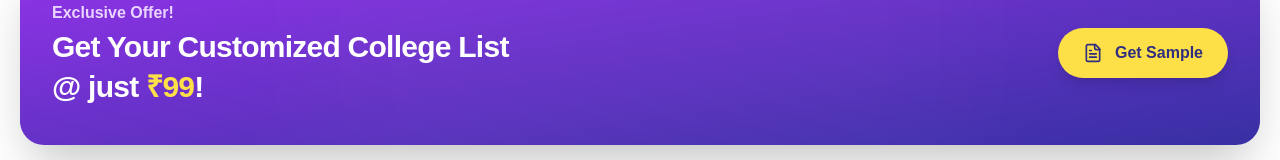
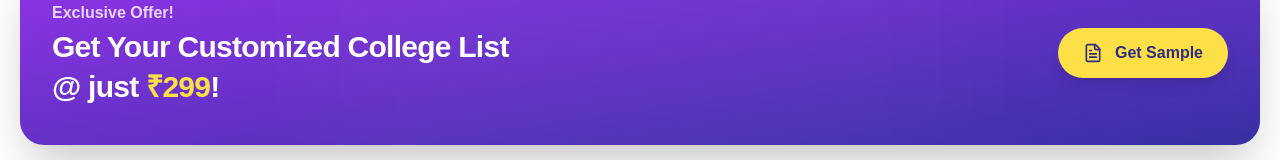
Before and after one commit to Prathamesh-Kothalkar/rankwise, a Next.js app: page / in a window 1280 px wide. Shown: the part 131-291 px from the top of the page. Built offline with nearby package versions, Linux system fonts and the light colour scheme.

Commit message:
Update PersonalizedPdf.tsx

```diff
--- a/components/PersonalizedPdf.tsx
+++ b/components/PersonalizedPdf.tsx
@@ -15,7 +15,7 @@ export default function PersonalizedPdf() {
           <p className="text-sm sm:text-base font-semibold text-purple-200 mb-1">Exclusive Offer!</p>
           <h2 className="text-2xl sm:text-3xl font-extrabold tracking-tight text-white leading-tight">
             <span className="block">Get Your Customized College List</span>
-            <span className="block mt-1 sm:inline-block">@ just <span className="text-yellow-300">₹99</span>!</span>
+            <span className="block mt-1 sm:inline-block">@ just <span className="text-yellow-300">₹299</span>!</span>
           </h2>
         </div>
         <div className="flex-shrink-0">
```
